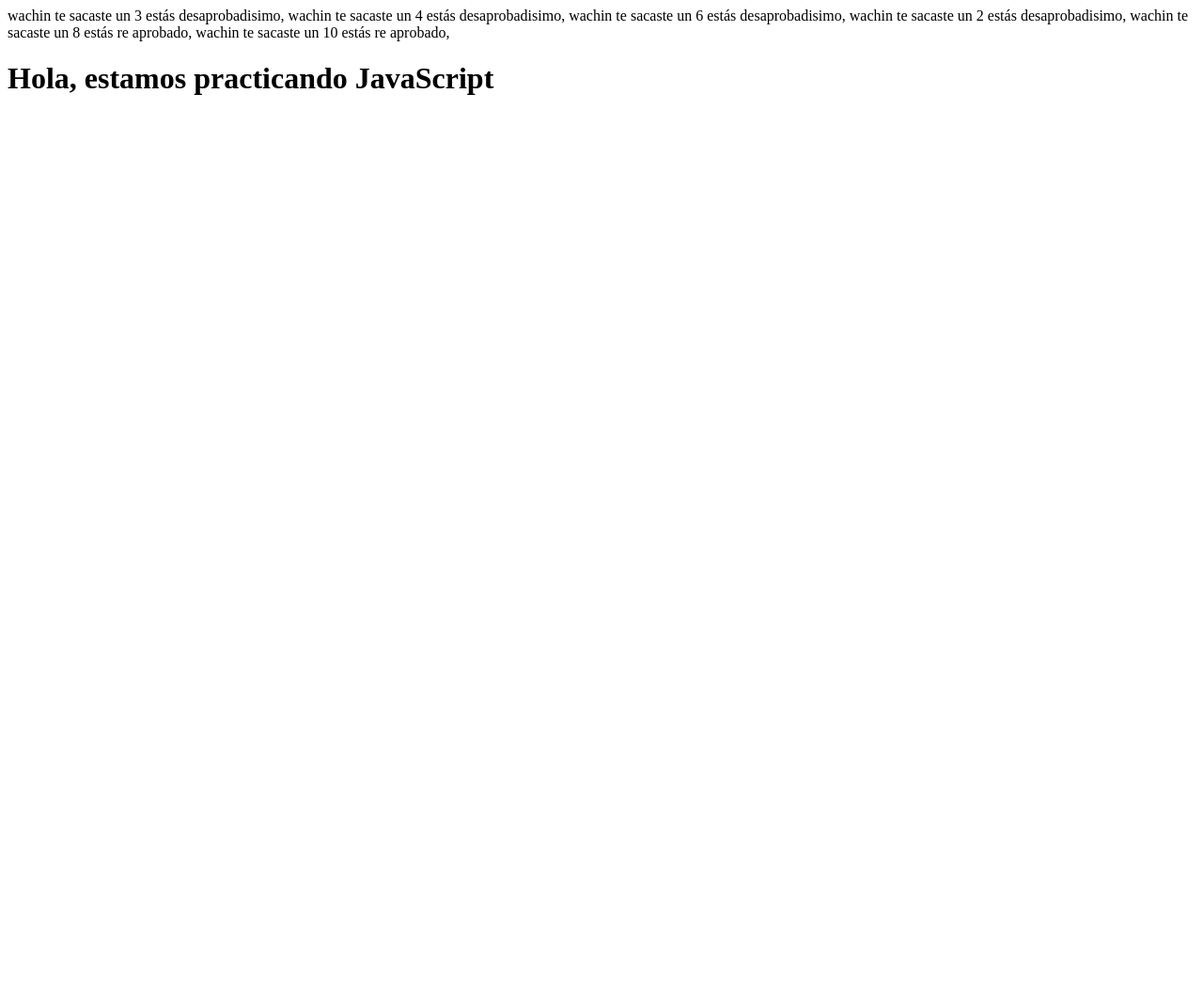
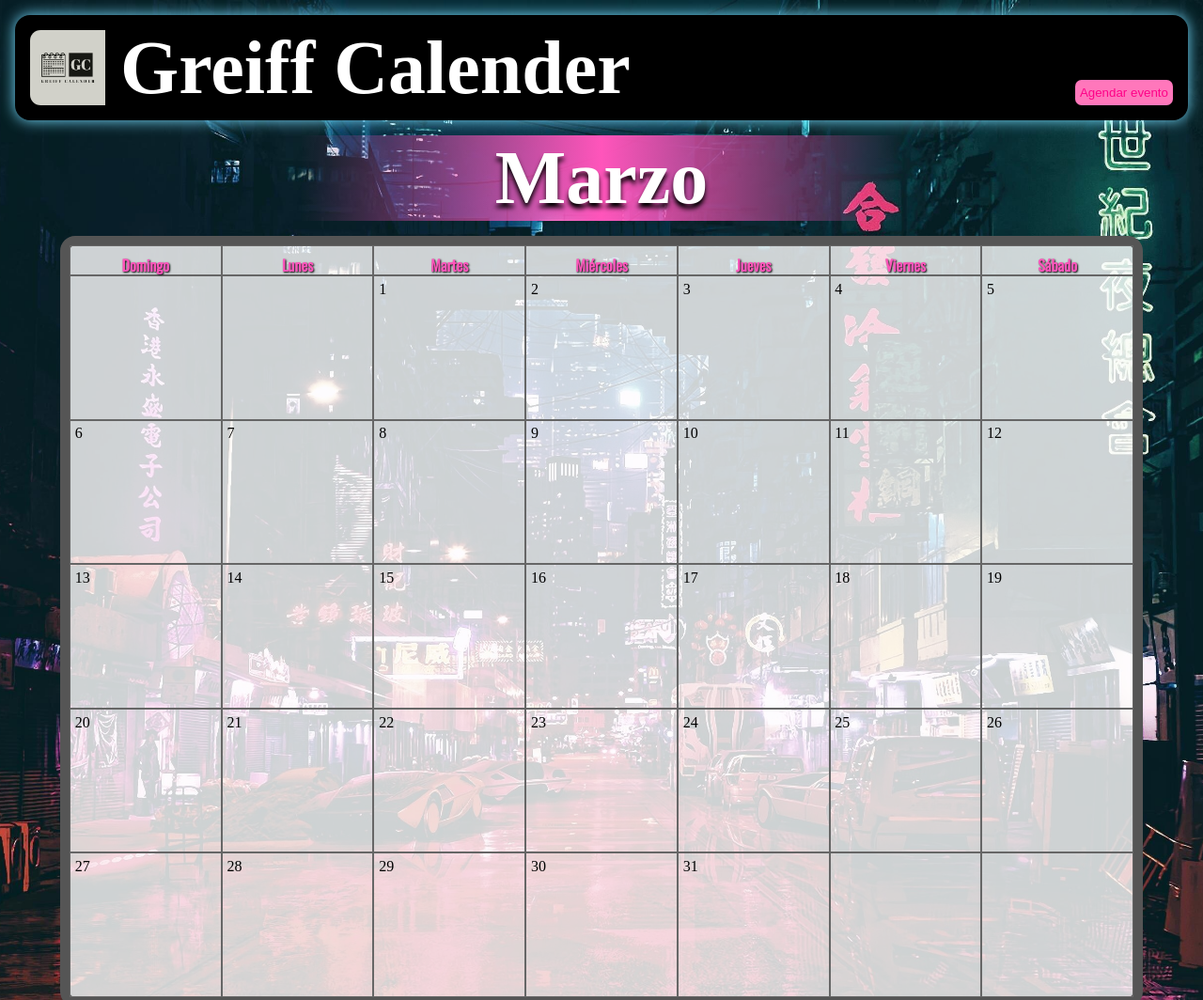
Before and after one commit to AlejandroKit/JavaScript-20100, a plain HTML site: page index.html in a window 1280 px wide. Shown: the top 1064 px of the page at 94% size. Before the commit the page ends 800 px from the top, so only its background shows below. Drawn offline with nearby package versions, Linux system fonts and the light colour scheme; a web font is replaced by a local one.

Commit message:
Desafio:Simulador interactivo (agregar eventos a un calender)

```diff
--- a/index.html
+++ b/index.html
@@ -1,13 +1,67 @@
 <!DOCTYPE html>
 <html lang="es">
     <head>
-    <meta charset="UTF-8">
-    <meta http-equiv="X-UA-Compatible" content="IE=edge">
-    <meta name="viewport" content="width=device-width, initial-scale=1.0">
+        <meta charset="UTF-8" />
+        <meta http-equiv="X-UA-Compatible" content="IE=edge" />
+        <meta name="viewport" content="width=device-width, initial-scale=1.0" />
         <script src="javaScript/main.js"></script>
+        <link rel="stylesheet" href="style/style.css" />
+        <link href="https://fonts.googleapis.com/css2?family=Oswald&family=Playfair+Display:ital@1&family=Teko:wght@500&display=swap" rel="stylesheet" />
+        <link href="https://fonts.googleapis.com/css2?family=Oswald&family=Playfair+Display:ital@1&family=Teko:wght@500&display=swap" rel="stylesheet" />
         <title>Pruebas de JS</title>
     </head>
     <body>
-    <h1>Hola, estamos practicando JavaScript</h1>
+        <header>
+            <img class="logo" src="images/Greiff Calender-logos.jpeg" alt="" />
+            <h1 class="titulo">Greiff Calender</h1>
+            <button onclick="agendar()">Agendar evento</button>
+        </header>
+        <main>
+            <h2>Marzo</h2>
+            <div class="calender">
+                <div class="diasSemana"><span>Domingo</span></div>
+                <div class="diasSemana"><span>Lunes</span></div>
+                <div class="diasSemana"><span>Martes</span></div>
+                <div class="diasSemana"><span>Miércoles</span></div>
+                <div class="diasSemana"><span>Jueves</span></div>
+                <div class="diasSemana"><span>Viernes</span></div>
+                <div class="diasSemana"><span>Sábado</span></div>
+                <div class="diasMes"></div>
+                <div class="diasMes"></div>
+                <div class="diasMes">1</div>
+                <div class="diasMes">2</div>
+                <div class="diasMes">3</div>
+                <div class="diasMes">4</div>
+                <div class="diasMes">5</div>
+                <div class="diasMes">6</div>
+                <div class="diasMes">7</div>
+                <div class="diasMes">8</div>
+                <div class="diasMes">9</div>
+                <div class="diasMes">10</div>
+                <div class="diasMes">11</div>
+                <div class="diasMes">12</div>
+                <div class="diasMes">13</div>
+                <div class="diasMes">14</div>
+                <div class="diasMes">15</div>
+                <div class="diasMes">16</div>
+                <div class="diasMes">17</div>
+                <div class="diasMes">18</div>
+                <div class="diasMes">19</div>
+                <div class="diasMes">20</div>
+                <div class="diasMes">21</div>
+                <div class="diasMes">22</div>
+                <div class="diasMes">23</div>
+                <div class="diasMes">24</div>
+                <div class="diasMes">25</div>
+                <div class="diasMes">26</div>
+                <div class="diasMes">27</div>
+                <div class="diasMes">28</div>
+                <div class="diasMes">29</div>
+                <div class="diasMes">30</div>
+                <div class="diasMes">31</div>
+                <div class="diasMes"></div>
+                <div class="diasMes"></div>
+            </div>
+        </main>
     </body>
 </html>
--- a/javaScript/main.js
+++ b/javaScript/main.js
@@ -1,11 +1,62 @@
-const notaExameFinal = [3, 4, 6, 2, 8, 10];
+let cantDiasDelMes = 0;
+let respuesta;
+let nuevoEventoDia = 0;
 
-for (let i = 0; i < 6; i++) {
-    if (notaExameFinal[i] < 7) {
-        console.log(`wachin te sacaste un ${notaExameFinal[i]} estás desaprobadisimo`);
-        document.write(`wachin te sacaste un ${notaExameFinal[i]} estás desaprobadisimo, `);
+const agendar = () => {
+    const mesActual = prompt(`
+    En que mes quiere agendar??(ingrese el numero)
+    1.Enero
+    2.Febrero
+    3.Marzo
+    4.Abril
+    5.Mayo
+    6.Junio
+    7.Julio
+    8.Agosto
+    9.Septiembre
+    10.Octubre
+    11.Noviembre
+    12.Diciembre`);
+
+    if (mesActual == 1) {
+        cantDiasDelMes = 31;
+    } else if (mesActual == 2) {
+        cantDiasDelMes = 28;
+    } else if (mesActual == 3) {
+        cantDiasDelMes = 31;
+    } else if (mesActual == 4) {
+        cantDiasDelMes = 30;
+    } else if (mesActual == 5) {
+        cantDiasDelMes = 31;
+    } else if (mesActual == 6) {
+        cantDiasDelMes = 30;
+    } else if (mesActual == 7) {
+        cantDiasDelMes = 31;
+    } else if (mesActual == 8) {
+        cantDiasDelMes = 31;
+    } else if (mesActual == 9) {
+        cantDiasDelMes = 30;
+    } else if (mesActual == 10) {
+        cantDiasDelMes = 31;
+    } else if (mesActual == 11) {
+        cantDiasDelMes = 30;
+    } else if (mesActual == 12) {
+        cantDiasDelMes = 31;
     } else {
-        console.log(`wachin te sacaste un ${notaExameFinal[i]} estás re aprobado`);
-        document.write(`wachin te sacaste un ${notaExameFinal[i]} estás re aprobado, `);
+        alert('Pusiste un numero de mes que no existe, no sabes leer??');
     }
-}
+
+    do {
+        nuevoEventoDia = parseInt(prompt('En qué día quiere agregar un evento??'));
+        if (nuevoEventoDia > cantDiasDelMes) {
+            alert('Maestro, no hay tantos dias en ese mes');
+            respuesta = false;
+        } else {
+            respuesta = true;
+        }
+    } while (respuesta == false);
+
+    let nuevoEventoDescr = prompt('Sobre que es el evento??');
+
+    console.log(`El día ${nuevoEventoDia} se agrego un nuevo evento con la descripcion: ${nuevoEventoDescr}`);
+};
--- /dev/null
+++ b/style/sass/_header.scss
@@ -0,0 +1,40 @@
+header {
+    background-color: #000;
+    margin: 1em;
+    padding: 1em;
+    border-radius: 1em;
+    box-shadow: 0 0 1em #7df;
+    display: flex;
+    align-items: flex-end;
+
+    .logo {
+        height: 5em;
+        width: 5em;
+        border-top-left-radius: .7em;
+        border-bottom-left-radius: .7em;
+    }
+
+    h1 {
+        display: inline-block;
+        margin: 0 .2em;
+        color: #fff;
+        font-family: 'Playfair Display', serif;
+        font-size: 5em;
+        line-height: 1;
+        flex-grow: 1;
+    }
+
+    button {
+        background-color: #f7b;
+        color: #f08;
+        height: 2em;
+        margin-top: 1em;
+        padding: 5px;
+        border-radius: .5em;
+        border: none;
+
+        &:hover {
+            cursor: pointer;
+        }
+    }
+}
--- /dev/null
+++ b/style/sass/_main.scss
@@ -0,0 +1,34 @@
+h2 {
+    background: linear-gradient(90deg, transparent 25%, #f5b, transparent 75%);
+    color: #fff;
+    font-size: 5em;
+    margin-bottom: .2em;
+    text-align: center;
+    text-shadow: 0 5px 5px #000;
+}
+
+.calender {
+    background-color: #fffc;
+    height: 100vh;
+    margin: 4em;
+    margin-top: 0;
+    border: 10px solid #555;
+    border-radius: 1em;
+    display: grid;
+    grid-template-columns: repeat(7, 1fr);
+    grid-template-rows: 2em repeat(5, 1fr);
+
+    div {
+        padding: .3em;
+        border: 1px solid #666;
+    }
+
+    .diasSemana {
+        color: #f5b;
+        padding: .5em;
+        font-family: 'Oswald', sans-serif;
+        font-weight: bold;
+        text-align: center;
+        text-shadow: 1px 1px 2px #000;
+    }
+}
--- /dev/null
+++ b/style/style.scss
@@ -0,0 +1,13 @@
+* {
+    margin: 0;
+    padding: 0;
+}
+
+body {
+    background-image: url(../images/fondo4.jpg);
+    background-size: cover;
+    background-position: center
+}
+
+@import "sass/header";
+@import "sass/main";
```
Also changed, not shown: images/Greiff Calender-logos.jpeg (added), images/Greiff Calender-logos_black.png (added), images/Greiff Calender-logos_transparent.png (added), images/Greiff Calender-logos_white.png (added), images/fondo.jpg (added), images/fondo2.jpg (added), images/fondo4.jpg (added), images/logo_info.txt (added), style/style.css, 2 other files. Lines whose indentation alone changed are shown as unchanged.
